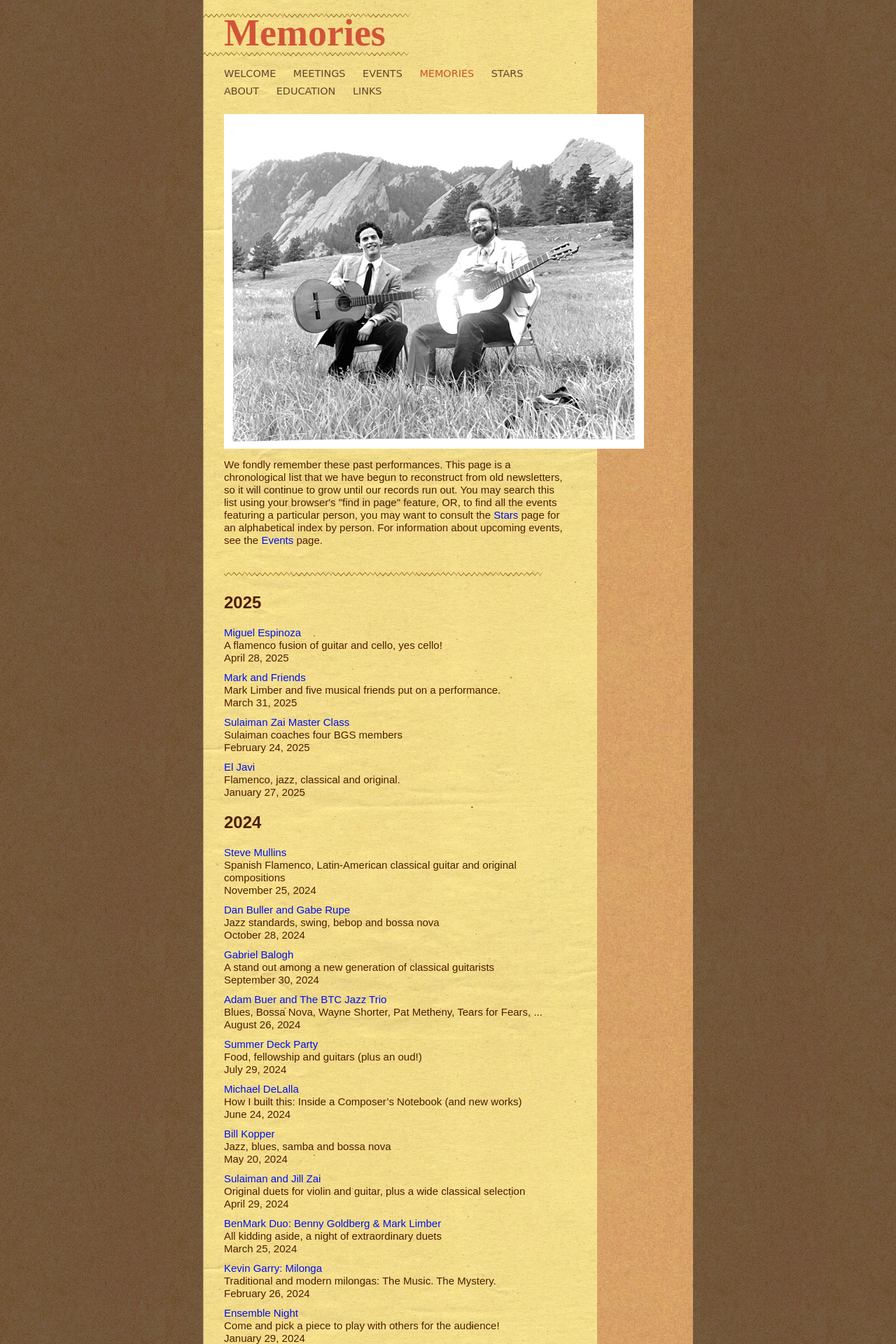
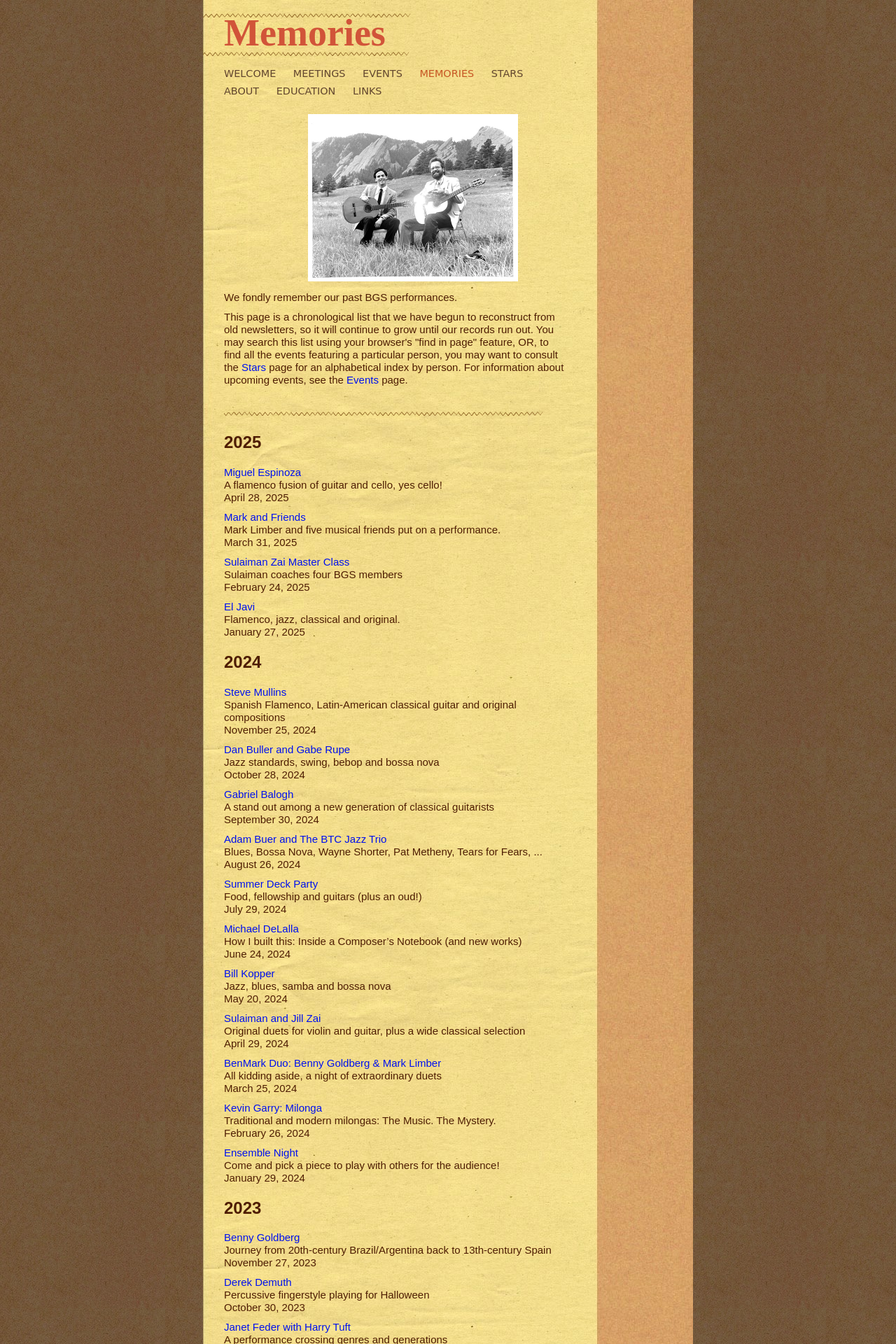
Before and after one commit to boulderguitarsociety/boulderguitarsociety.github.io, a Jekyll site: the page built from Memories.html, in a window 1280 px wide. Shown: the top 1920 px of the page at 70% size. Built offline with Jekyll 4.4.1, drawn with Linux system fonts in a browser that asks for light colours.

Commit message:
use inline style for mainpic

```diff
--- a/Memories.html
+++ b/Memories.html
@@ -18,10 +18,10 @@ title: Memories
    {% assign current = "Memories" %}
    {% include navigation.html %}
 
-   <p><img id="mainpic" src="/pics/19840528-DenverGuitarDuo.jpg" alt="DenverGuitarDuo"></p>
+   <p><img id="mainpic" src="/pics/19840528-DenverGuitarDuo.jpg" alt="DenverGuitarDuo" style="max-width: 300px; margin-left: 120px;"></p>
 
+   <p>We fondly remember our past BGS performances.</p>
    <p>
-     We fondly remember these past performances.
      This page is a chronological list that we have begun to reconstruct from
      old newsletters, so it will continue to grow until our records run out.
      You may search this list using your browser's "find in page" feature,
--- a/stylings/common.css
+++ b/stylings/common.css
@@ -375,11 +375,6 @@ a:active {
   visibility: visible;
 }
 
-#mainpic img {
-   max-width: 300px;
-   margin-left: 120px;
-}
-
 #footer {
    height: 80px;
    margin-left: 0px;
```
